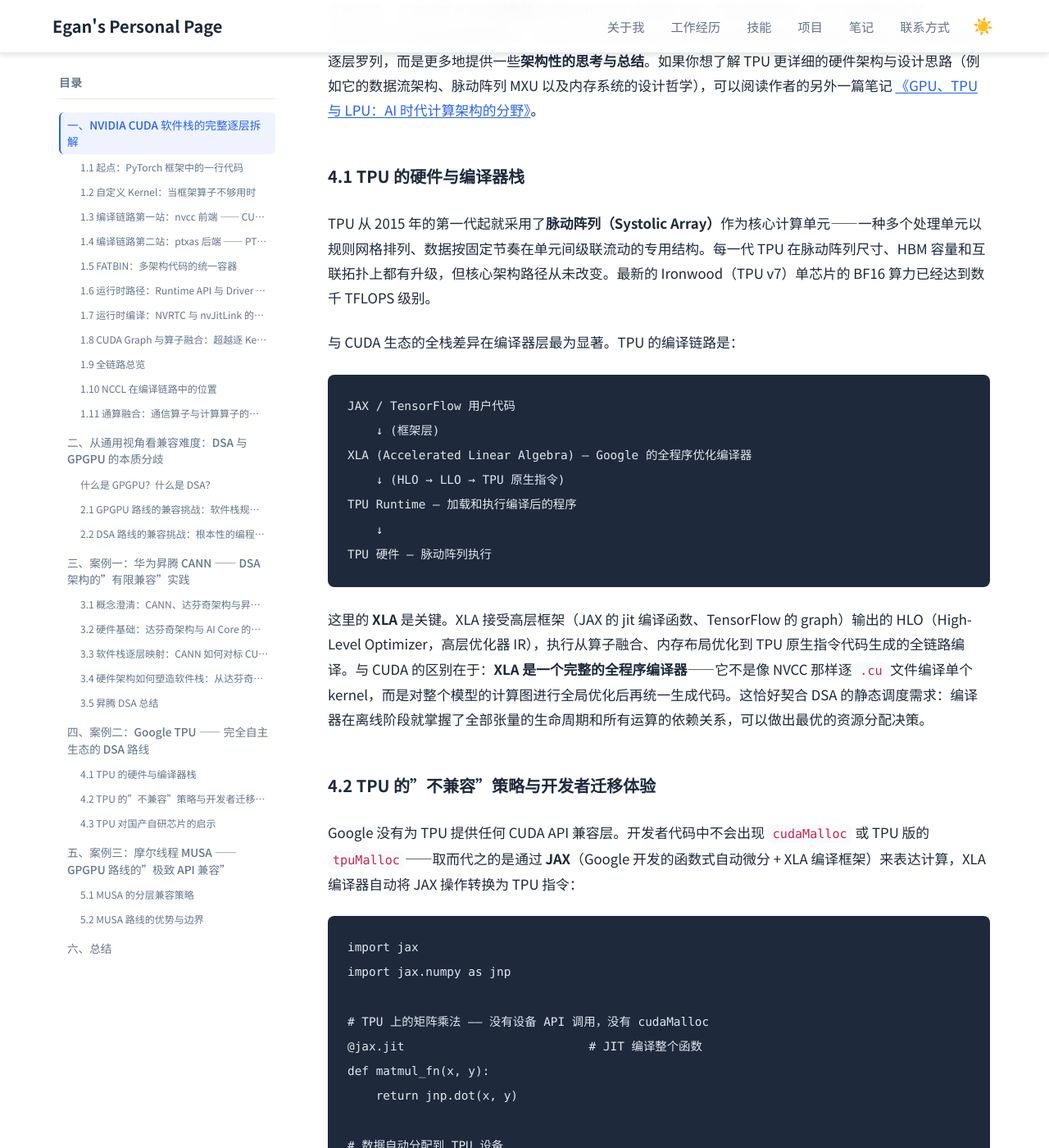
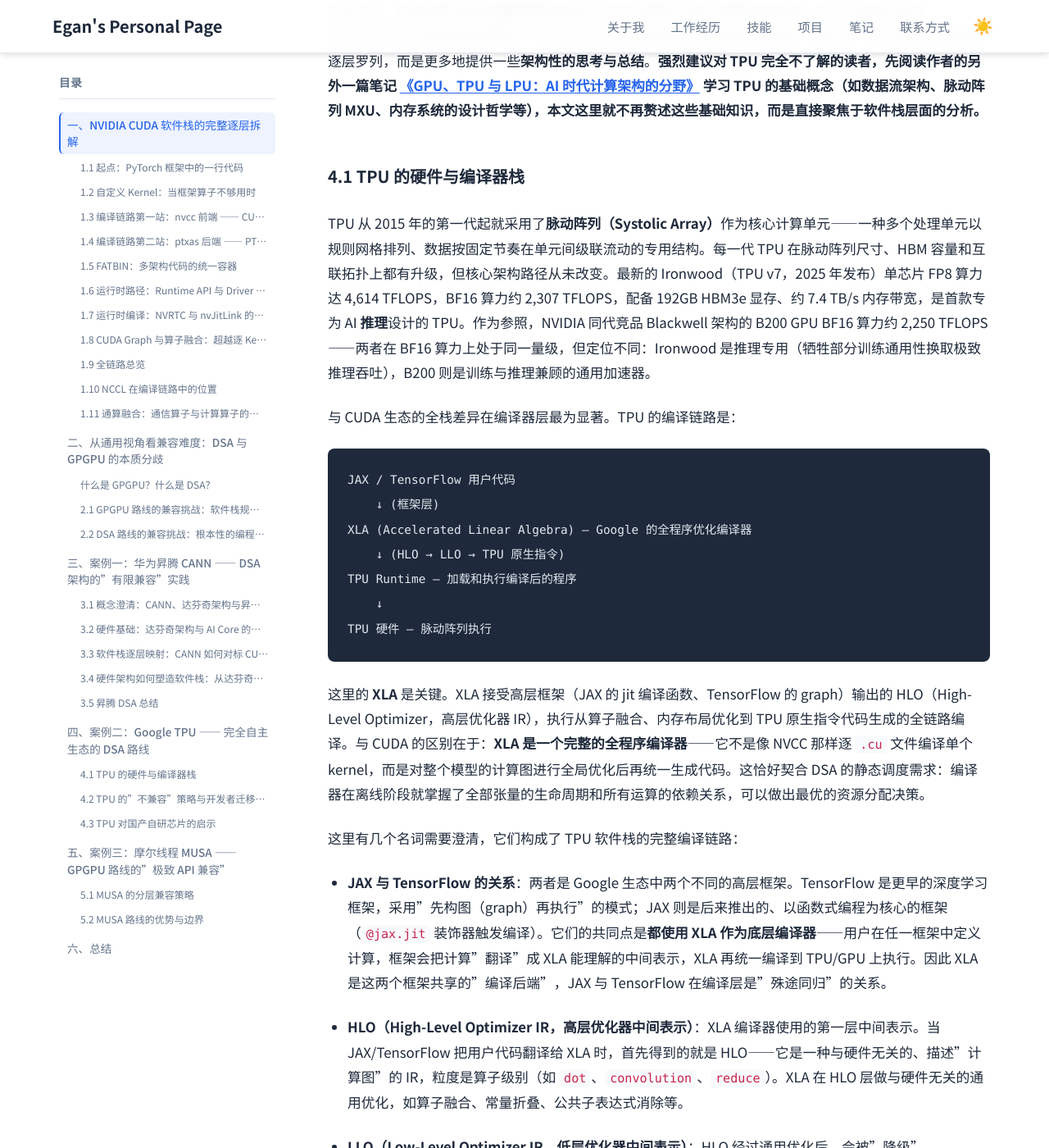
Before and after one commit to Lejun-Hu/Lejun-Hu.github.io, a Jekyll site: the page built from _notes/2026-8-15-cuda-ecosystem-compatibility.md, in a window 1280 px wide and 1400 px high, scrolled down 49741 px. Shown: the whole window at 82% size. Built offline with Jekyll 4.4.1, drawn with Linux system fonts in a browser that asks for light colours; some of the changed text lies outside the part shown.

Commit message:
detail TPU v7 specs with B200 comparison, explain JAX/TensorFlow/HLO/LLO, strengthen TPU intro

````diff
--- a/_notes/2026-8-15-cuda-ecosystem-compatibility.md
+++ b/_notes/2026-8-15-cuda-ecosystem-compatibility.md
@@ -1013,11 +1013,11 @@ dist.init_process_group(backend="hccl")
 
 如果说华为昇腾走的是"在 DSA 硬件上有限兼容 CUDA 生态"的折中路线，Google TPU 则走向了**更加脱离于 CUDA 生态的方向**——从指令集、编译器到框架，构建了一套完全自主的全栈生态。需要澄清的是，这并非 Google "刻意选择了一条截然相反的路"，而是**历史时序决定的必然**：TPU 于 2015 年问世，彼时正是 CUDA 生态如日中天的时期，但 Google 从一开始就没有把"兼容 CUDA"作为目标——因为它走的是内部自用 + 云服务路线，不需要吸引已有 CUDA 开发者生态。相比之下，华为昇腾是 2018 年才入场的后来者，面对的是 CUDA 已经高度成熟的格局，因此在 DSA 硬件之上取了一个折中方案——有限地兼容 CUDA 生态（框架层 API 对齐），以尽可能降低开发者迁移的舒适度门槛。两者的差异，本质上是"自主生态先行者"与"兼容生态后来者"在战略定位上的不同。
 
-在本节中，作者将带大家从**软件栈**的视角对比 TPU 的整体方案。需要说明的是，本文在前面已经对 DSA/GPGPU 软件栈的整体框架、以及华为 CANN 软件栈做了非常详细的拆解，因此这一节会尽量减少重复的逐层罗列，而是更多地提供一些**架构性的思考与总结**。如果你想了解 TPU 更详细的硬件架构与设计思路（例如它的数据流架构、脉动阵列 MXU 以及内存系统的设计哲学），可以阅读作者的另外一篇笔记 [《GPU、TPU 与 LPU：AI 时代计算架构的分野》](https://lejun-hu.github.io/notes/gpu-tpu-lpu-architecture/)。
+在本节中，作者将带大家从**软件栈**的视角对比 TPU 的整体方案。需要说明的是，本文在前面已经对 DSA/GPGPU 软件栈的整体框架、以及华为 CANN 软件栈做了非常详细的拆解，因此这一节会尽量减少重复的逐层罗列，而是更多地提供一些**架构性的思考与总结**。**强烈建议对 TPU 完全不了解的读者，先阅读作者的另外一篇笔记 [《GPU、TPU 与 LPU：AI 时代计算架构的分野》](https://lejun-hu.github.io/notes/gpu-tpu-lpu-architecture/) 学习 TPU 的基础概念（如数据流架构、脉动阵列 MXU、内存系统的设计哲学等），本文这里就不再赘述这些基础知识，而是直接聚焦于软件栈层面的分析。**
 
 ### 4.1 TPU 的硬件与编译器栈
 
-TPU 从 2015 年的第一代起就采用了**脉动阵列（Systolic Array）**作为核心计算单元——一种多个处理单元以规则网格排列、数据按固定节奏在单元间级联流动的专用结构。每一代 TPU 在脉动阵列尺寸、HBM 容量和互联拓扑上都有升级，但核心架构路径从未改变。最新的 Ironwood（TPU v7）单芯片的 BF16 算力已经达到数千 TFLOPS 级别。
+TPU 从 2015 年的第一代起就采用了**脉动阵列（Systolic Array）**作为核心计算单元——一种多个处理单元以规则网格排列、数据按固定节奏在单元间级联流动的专用结构。每一代 TPU 在脉动阵列尺寸、HBM 容量和互联拓扑上都有升级，但核心架构路径从未改变。最新的 Ironwood（TPU v7，2025 年发布）单芯片 FP8 算力达 4,614 TFLOPS，BF16 算力约 2,307 TFLOPS，配备 192GB HBM3e 显存、约 7.4 TB/s 内存带宽，是首款专为 AI **推理**设计的 TPU。作为参照，NVIDIA 同代竞品 Blackwell 架构的 B200 GPU BF16 算力约 2,250 TFLOPS——两者在 BF16 算力上处于同一量级，但定位不同：Ironwood 是推理专用（牺牲部分训练通用性换取极致推理吞吐），B200 则是训练与推理兼顾的通用加速器。
 
 与 CUDA 生态的全栈差异在编译器层最为显著。TPU 的编译链路是：
 
@@ -1032,6 +1032,16 @@ TPU 硬件 — 脉动阵列执行
 ```
 
 这里的 **XLA** 是关键。XLA 接受高层框架（JAX 的 jit 编译函数、TensorFlow 的 graph）输出的 HLO（High-Level Optimizer，高层优化器 IR），执行从算子融合、内存布局优化到 TPU 原生指令代码生成的全链路编译。与 CUDA 的区别在于：**XLA 是一个完整的全程序编译器**——它不是像 NVCC 那样逐 `.cu` 文件编译单个 kernel，而是对整个模型的计算图进行全局优化后再统一生成代码。这恰好契合 DSA 的静态调度需求：编译器在离线阶段就掌握了全部张量的生命周期和所有运算的依赖关系，可以做出最优的资源分配决策。
+
+这里有几个名词需要澄清，它们构成了 TPU 软件栈的完整编译链路：
+
+- **JAX 与 TensorFlow 的关系**：两者是 Google 生态中两个不同的高层框架。TensorFlow 是更早的深度学习框架，采用"先构图（graph）再执行"的模式；JAX 则是后来推出的、以函数式编程为核心的框架（`@jax.jit` 装饰器触发编译）。它们的共同点是**都使用 XLA 作为底层编译器**——用户在任一框架中定义计算，框架会把计算"翻译"成 XLA 能理解的中间表示，XLA 再统一编译到 TPU/GPU 上执行。因此 XLA 是这两个框架共享的"编译后端"，JAX 与 TensorFlow 在编译层是"殊途同归"的关系。
+
+- **HLO（High-Level Optimizer IR，高层优化器中间表示）**：XLA 编译器使用的第一层中间表示。当 JAX/TensorFlow 把用户代码翻译给 XLA 时，首先得到的就是 HLO——它是一种与硬件无关的、描述"计算图"的 IR，粒度是算子级别（如 `dot`、`convolution`、`reduce`）。XLA 在 HLO 层做与硬件无关的通用优化，如算子融合、常量折叠、公共子表达式消除等。
+
+- **LLO（Low-Level Optimizer IR，低层优化器中间表示）**：HLO 经过通用优化后，会被"降级"（lowering）为 LLO——一种更贴近具体硬件的 IR，此时已经绑定到目标设备（如 TPU）的指令粒度，描述了数据如何在脉动阵列、VMEM、HBM 之间流动。LLO 最终被编译为 TPU 原生的机器指令。
+
+因此 TPU 的完整编译链路是：**JAX/TensorFlow 用户代码 → HLO（硬件无关的高层 IR）→ LLO（硬件相关的低层 IR）→ TPU 原生指令 → TPU Runtime 加载执行**。这条链路的本质，是把"高层框架的通用计算描述"逐步降级为"达芬奇/脉动阵列硬件能直接执行的确定性数据流"——每一层都比上一层更贴近硬件，同时信息也更具体。
 
 ### 4.2 TPU 的"不兼容"策略与开发者迁移体验
 
````
